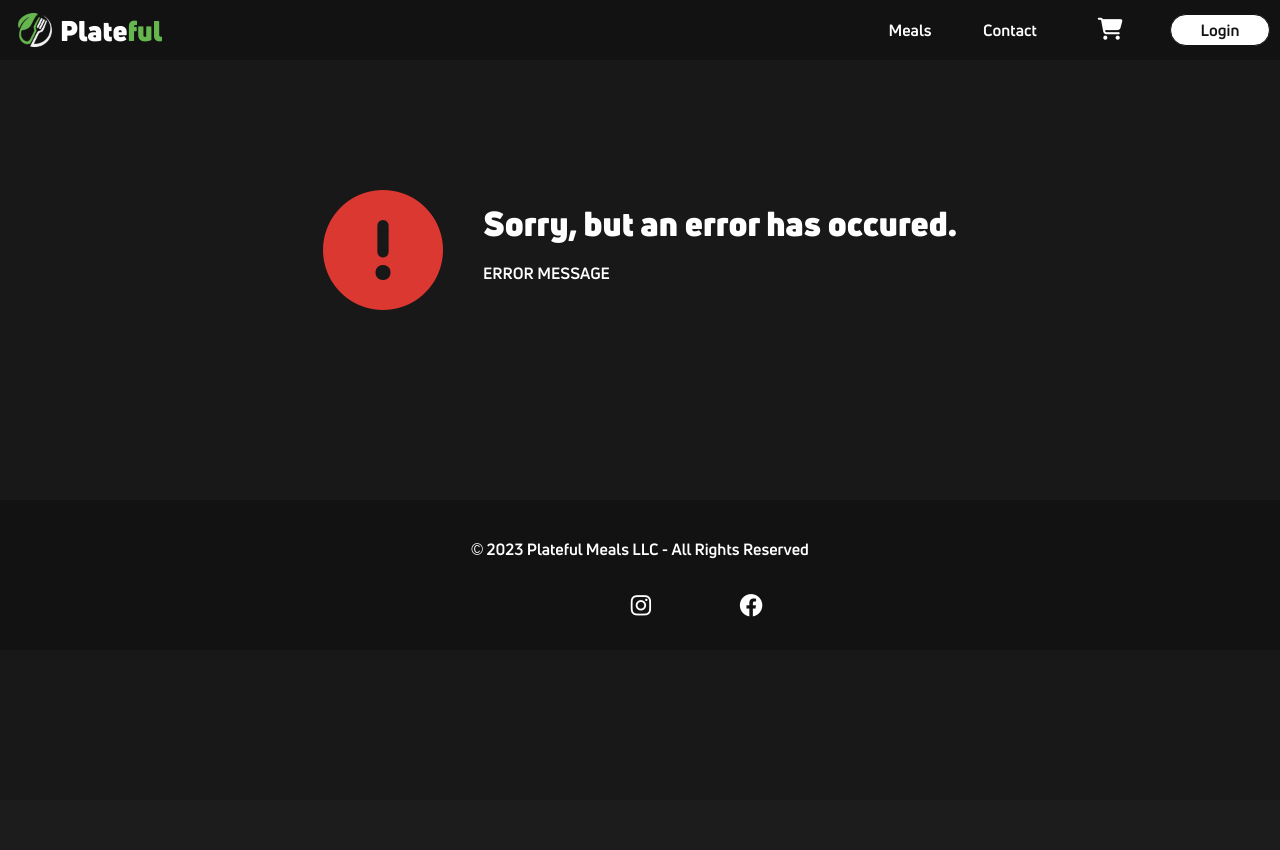
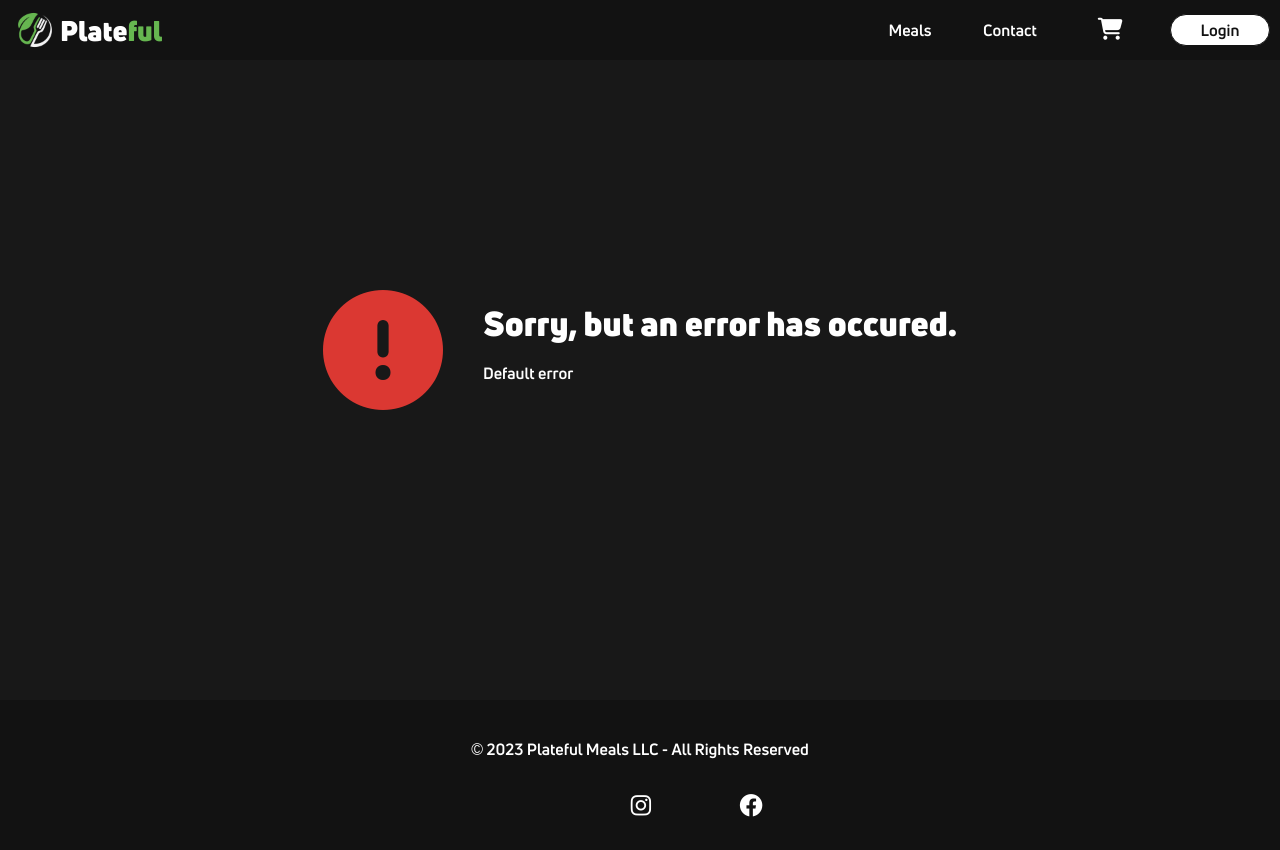
Before and after one commit to matspark1/I210_Final, a PHP site: page /error.php in a window 1280 px wide. Before the commit the page ends 617 px from the top, so only its background shows below. Run offline with PHP 8.4, Linux system fonts and the light colour scheme.

Commit message:
fix error.php

```diff
--- a/error.php
+++ b/error.php
@@ -6,13 +6,18 @@
  */
 $page_title = "Error";
 require_once('includes/header.php');
+
+$error='Default error';
+if (filter_has_var(INPUT_GET, "m")) {
+    $error = filter_input(INPUT_GET, 'm', FILTER_SANITIZE_STRING);
+}
 ?>
 
-<div class="error-container">
+<div class="error-container" style="height: 700px">
     <i class="fa-solid fa-circle-exclamation"></i>
-    <div class="error-msg">
+    <div class="error-msg" >
         <h3>Sorry, but an error has occured.</h3>
-        <p>ERROR MESSAGE</p>
+        <p><?= $error ?></p>
     </div>
 </div>
 <!-- page footer for copyright information -->
```
Also changed, not shown: mealdetails.php (+4 -4 lines).
